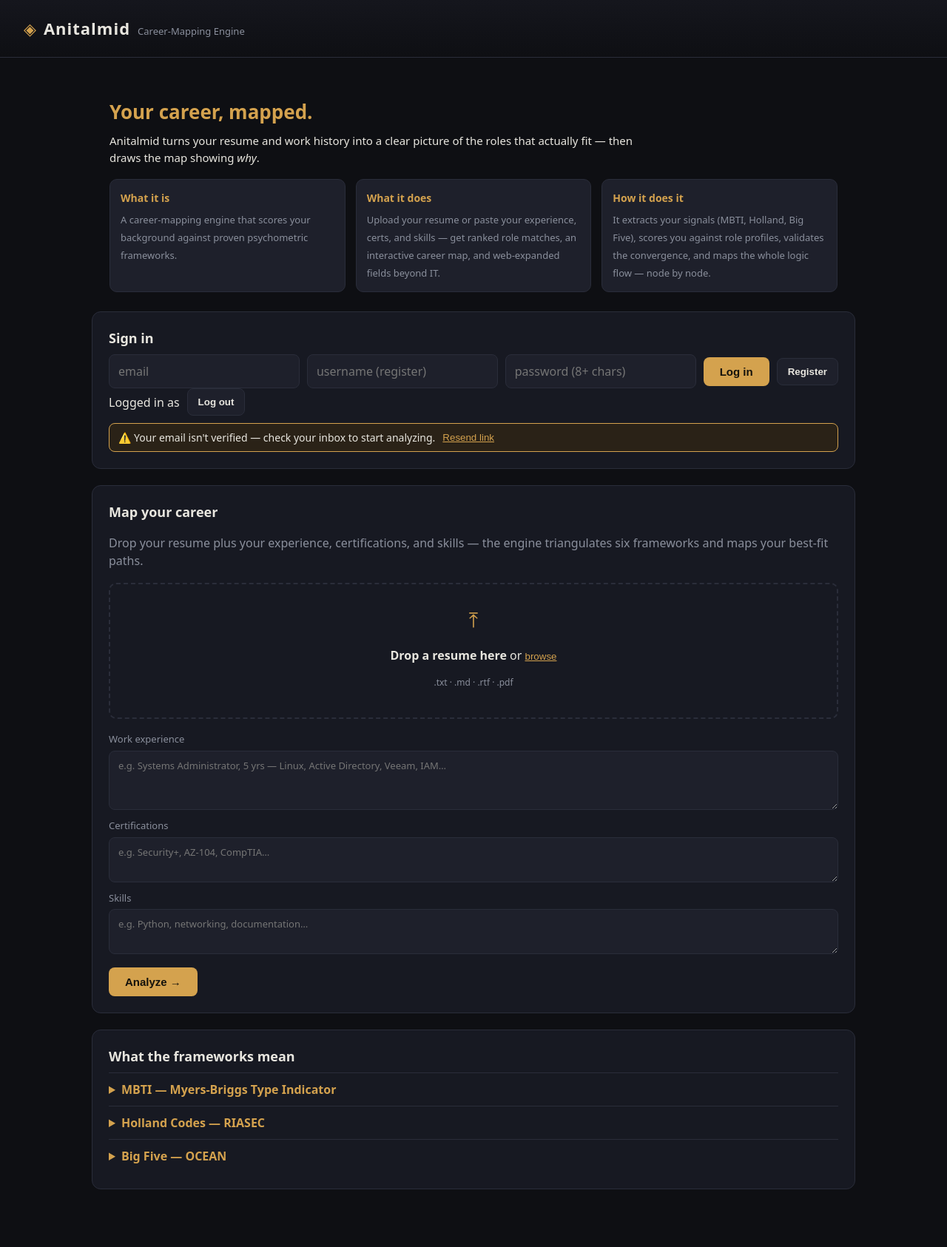
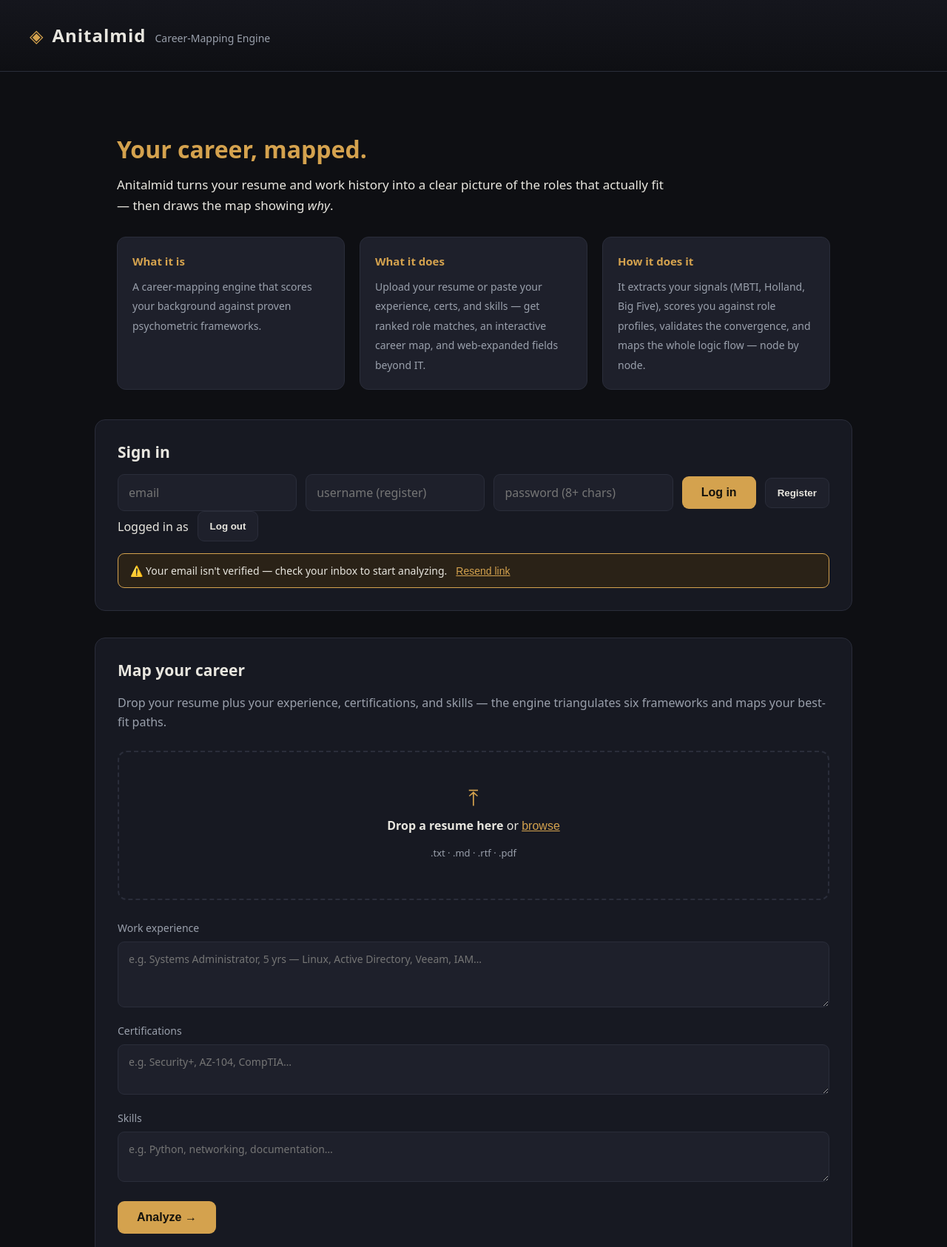
Before and after one commit to CptBaldbeard/The-Anitalmid-Project, a plain HTML site: page webapp/frontend/index.html in a window 1280 px wide. Shown: the top 1686 px of the page at 74% size. Drawn offline with nearby package versions, Linux system fonts and the light colour scheme.

Commit message:
style: improve readability + spacing (line-height, padding, margins, font sizes)

```diff
--- a/webapp/frontend/style.css
+++ b/webapp/frontend/style.css
@@ -4,7 +4,7 @@
   --panel-2: #1e202b;
   --border: #2a2d3a;
   --text: #e8e6df;
-  --muted: #8a8f9c;
+  --muted: #9aa0ac;
   --gold: #d4a24e;
   --blue: #5b8def;
   --green: #57b87e;
@@ -19,143 +19,149 @@ body {
   font-family: system-ui, -apple-system, "Segoe UI", Roboto, sans-serif;
   background: var(--bg);
   color: var(--text);
-  line-height: 1.5;
+  line-height: 1.65;
+  font-size: 16px;
 }
 
 header {
-  padding: 22px 32px;
+  padding: 28px 40px;
   border-bottom: 1px solid var(--border);
   background: linear-gradient(180deg, #15161d, var(--bg));
 }
-.brand { display: flex; align-items: baseline; gap: 10px; }
-.logo { color: var(--gold); font-size: 22px; }
-h1 { margin: 0; font-size: 22px; letter-spacing: 1px; }
-.tagline { color: var(--muted); font-size: 13px; }
+.brand { display: flex; align-items: baseline; gap: 12px; }
+.logo { color: var(--gold); font-size: 24px; }
+h1 { margin: 0; font-size: 24px; letter-spacing: 1px; }
+.tagline { color: var(--muted); font-size: 14px; }
 
-main { max-width: 1080px; margin: 0 auto; padding: 28px 24px 60px; }
+main { max-width: 1080px; margin: 0 auto; padding: 44px 28px 96px; }
 
 .card {
   background: var(--panel);
   border: 1px solid var(--border);
-  border-radius: 12px;
-  padding: 22px;
-  margin-bottom: 22px;
+  border-radius: 14px;
+  padding: 30px;
+  margin-bottom: 36px;
 }
-h2 { margin: 0 0 8px; font-size: 18px; }
+h2 { margin: 0 0 16px; font-size: 21px; line-height: 1.3; }
+h3 { margin: 0 0 10px; font-size: 16px; }
 .muted { color: var(--muted); }
-.small { font-size: 12px; }
+.small { font-size: 13px; }
+p { margin: 0 0 14px; }
 
 /* Dropzone */
 .dropzone {
   border: 2px dashed var(--border);
-  border-radius: 10px;
-  padding: 26px;
+  border-radius: 12px;
+  padding: 36px;
   text-align: center;
-  margin: 18px 0;
+  margin: 26px 0;
   cursor: pointer;
   transition: border-color .15s, background .15s;
 }
 .dropzone.dragover { border-color: var(--gold); background: #1c1b16; }
-.dz-icon { font-size: 28px; color: var(--gold); }
-.link { background: none; border: none; color: var(--gold); cursor: pointer; text-decoration: underline; padding: 0; }
+.dz-icon { font-size: 30px; color: var(--gold); }
+.link { background: none; border: none; color: var(--gold); cursor: pointer; text-decoration: underline; padding: 0; font-size: inherit; }
 
-.fields { display: grid; gap: 12px; }
-.fields label { display: grid; gap: 5px; font-size: 13px; color: var(--muted); }
+.fields { display: grid; gap: 20px; }
+.fields label { display: grid; gap: 7px; font-size: 14px; color: var(--muted); }
 textarea, input[type="text"], input[type="email"], input[type="password"] {
   background: var(--panel-2);
   border: 1px solid var(--border);
-  border-radius: 8px;
+  border-radius: 9px;
   color: var(--text);
-  padding: 10px 12px;
+  padding: 12px 14px;
   font: inherit;
+  line-height: 1.5;
   resize: vertical;
 }
 
-.actions { display: flex; align-items: center; gap: 14px; margin-top: 18px; }
+.actions { display: flex; align-items: center; gap: 16px; margin-top: 26px; }
 .primary {
   background: var(--gold);
   color: #14120c;
   border: none;
-  border-radius: 8px;
-  padding: 11px 22px;
+  border-radius: 9px;
+  padding: 13px 26px;
   font-weight: 700;
-  font-size: 15px;
+  font-size: 16px;
   cursor: pointer;
 }
 .primary:disabled { opacity: .5; cursor: not-allowed; }
 
 /* Results */
 .hidden { display: none; }
-.signals { display: flex; flex-wrap: wrap; gap: 12px; }
-.chip { background: var(--panel-2); border: 1px solid var(--border); border-radius: 8px; padding: 10px 14px; }
-.chip b { display: block; font-size: 12px; color: var(--muted); font-weight: 600; letter-spacing: .5px; }
+.signals { display: flex; flex-wrap: wrap; gap: 14px; }
+.chip { background: var(--panel-2); border: 1px solid var(--border); border-radius: 9px; padding: 14px 18px; }
+.chip b { display: block; font-size: 12px; color: var(--muted); font-weight: 600; letter-spacing: .5px; margin-bottom: 3px; }
 
-.two-col { display: grid; grid-template-columns: 1fr 1fr; gap: 22px; }
+.two-col { display: grid; grid-template-columns: 1fr 1fr; gap: 32px; align-items: start; }
 @media (max-width: 820px) { .two-col { grid-template-columns: 1fr; } }
 
-.match { border: 1px solid var(--border); border-radius: 10px; padding: 14px; margin-bottom: 12px; background: var(--panel-2); }
-.match .top { display: flex; justify-content: space-between; align-items: center; }
-.match .rank { color: var(--gold); font-weight: 800; margin-right: 8px; }
+.match { border: 1px solid var(--border); border-radius: 12px; padding: 18px 20px; margin-bottom: 16px; background: var(--panel-2); }
+.match .top { display: flex; justify-content: space-between; align-items: center; gap: 12px; }
+.match .rank { color: var(--gold); font-weight: 800; margin-right: 10px; }
 .match .title { font-weight: 700; }
 .match .score { font-weight: 800; color: var(--blue); }
-.badge { font-size: 11px; padding: 2px 8px; border-radius: 20px; font-weight: 600; }
+.badge { font-size: 12px; padding: 3px 10px; border-radius: 20px; font-weight: 600; }
 .badge.experience-validated { background: #143321; color: var(--green); }
 .badge.aptitude-validated { background: #241a3d; color: var(--purple); }
 .badge.weak { background: #33201f; color: var(--red); }
-.match .meta { font-size: 12px; color: var(--muted); margin-top: 6px; }
-.match .desc { font-size: 13px; margin-top: 6px; color: #c9c6bd; }
+.match .meta { font-size: 13px; color: var(--muted); margin-top: 10px; line-height: 1.5; }
+.match .desc { font-size: 14px; margin-top: 10px; color: #cfccc3; line-height: 1.6; }
 
-#map { height: 480px; border-radius: 10px; background: var(--panel-2); border: 1px solid var(--border); }
+#map { height: 520px; border-radius: 12px; background: var(--panel-2); border: 1px solid var(--border); }
 
 /* Auth */
-.auth-row { display: flex; flex-wrap: wrap; gap: 10px; align-items: center; }
-.auth-row input { flex: 1 1 160px; min-width: 130px; }
+.auth-row { display: flex; flex-wrap: wrap; gap: 12px; align-items: center; }
+.auth-row input { flex: 1 1 170px; min-width: 140px; }
 .auth-row button { white-space: nowrap; }
 #registerBtn, #logoutBtn {
   background: var(--panel-2);
   border: 1px solid var(--border);
   color: var(--text);
-  border-radius: 8px;
-  padding: 10px 14px;
+  border-radius: 9px;
+  padding: 12px 16px;
   cursor: pointer;
   font-weight: 600;
 }
 #registerBtn:hover, #logoutBtn:hover { border-color: var(--gold); }
 
 /* Email verification banner */
-#verifyBanner { margin-top: 10px; padding: 8px 12px; background: #2a2217; border: 1px solid var(--gold); border-radius: 8px; font-size: 14px; display: flex; align-items: center; gap: 10px; flex-wrap: wrap; }
+#verifyBanner { margin-top: 16px; padding: 12px 16px; background: #2a2217; border: 1px solid var(--gold); border-radius: 9px; font-size: 14px; display: flex; align-items: center; gap: 12px; flex-wrap: wrap; line-height: 1.5; }
 
 /* Expanded matches */
-.expanded-item { padding: 10px 0; border-bottom: 1px solid var(--border); }
+.expanded-item { padding: 14px 0; border-bottom: 1px solid var(--border); }
 .expanded-item:last-child { border-bottom: none; }
 .expanded-item a { color: var(--blue); text-decoration: none; font-weight: 600; }
 .expanded-item a:hover { text-decoration: underline; }
-.expanded-item .meta { font-size: 12px; color: var(--muted); margin-top: 3px; }
+.expanded-item .meta { font-size: 13px; color: var(--muted); margin-top: 5px; }
+.expanded-item .muted.small { line-height: 1.5; }
 
 /* Hero */
-.hero { padding: 26px 24px; }
-.hero h2 { font-size: 26px; margin: 0 0 8px; color: var(--gold); }
-.hero .lede { font-size: 15px; line-height: 1.5; color: var(--text); max-width: 720px; margin: 0 0 18px; }
-.hero-grid { display: grid; grid-template-columns: repeat(auto-fit, minmax(220px, 1fr)); gap: 14px; }
-.hero-point { background: var(--panel-2); border: 1px solid var(--border); border-radius: 10px; padding: 14px; }
-.hero-point b { display: block; color: var(--gold); margin-bottom: 6px; font-size: 14px; }
-.hero-point span { color: var(--muted); font-size: 13px; line-height: 1.45; }
+.hero { padding: 40px 30px; }
+.hero h2 { font-size: 32px; margin: 0 0 14px; color: var(--gold); }
+.hero .lede { font-size: 17px; line-height: 1.65; color: var(--text); max-width: 760px; margin: 0 0 28px; }
+.hero-grid { display: grid; grid-template-columns: repeat(auto-fit, minmax(240px, 1fr)); gap: 20px; }
+.hero-point { background: var(--panel-2); border: 1px solid var(--border); border-radius: 12px; padding: 20px; }
+.hero-point b { display: block; color: var(--gold); margin-bottom: 8px; font-size: 15px; }
+.hero-point span { color: var(--muted); font-size: 14px; line-height: 1.6; }
 
 /* Node details panel */
-.node-details { margin-top: 14px; background: var(--panel-2); border: 1px solid var(--border); border-radius: 10px; padding: 14px; font-size: 13px; }
-.nd-head { display: flex; align-items: center; gap: 8px; margin-bottom: 10px; flex-wrap: wrap; }
-.nd-type { font-size: 10px; text-transform: uppercase; letter-spacing: 0.6px; color: var(--gold); background: #2a2217; padding: 3px 7px; border-radius: 4px; }
-.nd-kv { list-style: none; margin: 0 0 8px; padding: 0; }
-.nd-kv li { display: flex; gap: 12px; padding: 3px 0; border-bottom: 1px solid var(--border); }
+.node-details { margin-top: 18px; background: var(--panel-2); border: 1px solid var(--border); border-radius: 12px; padding: 18px; font-size: 14px; }
+.nd-head { display: flex; align-items: center; gap: 10px; margin-bottom: 14px; flex-wrap: wrap; }
+.nd-type { font-size: 11px; text-transform: uppercase; letter-spacing: 0.6px; color: var(--gold); background: #2a2217; padding: 4px 8px; border-radius: 5px; }
+.nd-kv { list-style: none; margin: 0 0 12px; padding: 0; }
+.nd-kv li { display: flex; gap: 14px; padding: 6px 0; border-bottom: 1px solid var(--border); }
 .nd-kv li:last-child { border-bottom: none; }
-.nd-kv .k { color: var(--muted); min-width: 92px; }
-.nd-conns { margin-top: 8px; }
-.nd-conns ul { list-style: none; padding: 0; margin: 4px 0 0; }
-.nd-conns li { color: var(--muted); padding: 2px 0; }
+.nd-kv .k { color: var(--muted); min-width: 100px; }
+.nd-conns { margin-top: 14px; }
+.nd-conns ul { list-style: none; padding: 0; margin: 6px 0 0; }
+.nd-conns li { color: var(--muted); padding: 3px 0; }
 .node-details a { color: var(--blue); }
-.node-details p { margin: 4px 0; }
+.node-details p { margin: 6px 0; line-height: 1.6; }
 
 /* Frameworks explainers */
-#frameworks details { border-top: 1px solid var(--border); padding: 10px 0; }
-#frameworks summary { cursor: pointer; font-weight: 600; color: var(--gold); }
-#frameworks details p { margin: 8px 0 0; color: var(--muted); line-height: 1.5; }
+#frameworks details { border-top: 1px solid var(--border); padding: 16px 0; }
+#frameworks details:first-of-type { border-top: none; }
+#frameworks summary { cursor: pointer; font-weight: 600; color: var(--gold); font-size: 16px; }
+#frameworks details p { margin: 10px 0 0; color: var(--muted); line-height: 1.7; }
```
